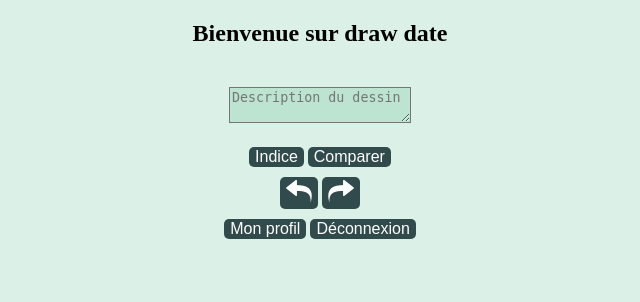
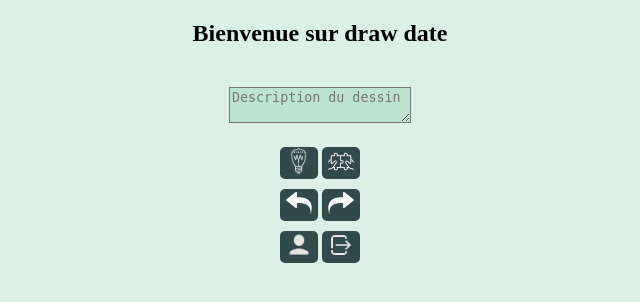
Before and after one commit to remirenard509/draw-date, a PHP site: page /app/src/home.html in a window 1280 px wide. Shown: the top 302 px of the page, without its empty margins (320-960 px from the left). Run offline with PHP 8.4, Linux system fonts and the light colour scheme.

Commit message:
create  icon

```diff
--- a/app/src/draw.html
+++ b/app/src/draw.html
@@ -21,8 +21,8 @@
         </div>
 
         <div class="buttons">
-            <button id="undo" title="Undo"><img src="/app/src/Assets/undo-arrow.png" alt="Undo"></button>
-            <button id="redo" title="Redo"><img src="/app/src/Assets/redo-arrow.png" alt="Redo"></button>
+            <button id="undo" title="Undo"><img src="/app/src/Assets/undo-arrow.png" alt="Undo" height="26px" width="26px"></button>
+            <button id="redo" title="Redo"><img src="/app/src/Assets/redo-arrow.png" alt="Redo" height="26px" width="26px"></button>
             <button id="clear" title="Clear"><img src="/app/src/Assets/clear.png" alt="Clear" height="26px" width="26px"></button>
             <button id="toggleAutoSmooth" title="Smooth"><img src="/app/src/Assets/smoother.png" alt="Smoother" height="26px" width="26px"></button>
             <button id="save" title="Save"><img src="/app/src/Assets/save.png" alt="save" height="26px" width="26px"></button>
@@ -31,7 +31,7 @@
             <textarea id="draw_description" placeholder="draw_description" rows="1" cols="40" maxlength="40" title="Description" spellcheck="false"
             autocomplete="off" autocorrect="off" autocapitalize="off" oninput="this.style.height = ''; this.style.height = this.scrollHeight + 'px'" ></textarea>
             <button id="save_description" title="Save Description"><img src="/app/src/Assets/save.png" alt="save" height="26px" width="26px"></button>
-            <button id="profil" onclick="window.location.href='/app/src/profil.html'">mon profil</button>
+            <button id="profil" onclick="window.location.href='/app/src/profil.html'"><img src="/app/src/Assets/profil.png" alt="profil" height="26px" width="26px"></button>
         </div>
     </div>
     <script src="draw.js"></script>
--- a/app/src/home.html
+++ b/app/src/home.html
@@ -17,16 +17,16 @@
             </div>
             <text id="hint" text=""></text>
             <div>
-                <button id="hintButton">Indice</button>
-                <button id="compareButton">Comparer</button>
+                <button id="hintButton" class="icon"><img src="/app/src/Assets/hint.png" alt="hint" height="26px" width="26px"></button>
+                <button id="compareButton" class="icon"><img src="/app/src/Assets/match.png" alt="match" height="26px" width="26px"></button>
             </div>
             <div>
-                <button id="previousButton"><img src="/app/src/Assets/undo-arrow.png" alt="previous"></button>
-                <button id="nextButton"><img src="/app/src/Assets/redo-arrow.png" alt="next"></button>
+                <button id="previousButton" class="icon"><img src="/app/src/Assets/undo-arrow.png" alt="previous" height="26px" width="26px"></button>
+                <button id="nextButton" class="icon"><img src="/app/src/Assets/redo-arrow.png" alt="next" height="26px" width="26px"></button>
             </div>
             <div>
-                <button id="profilButton" onclick="window.location.href='/app/src/profil.html'">Mon profil</button>
-                <button id="logoutButton">Déconnexion</button>
+                <button id="profilButton"  class="icon" onclick="window.location.href='/app/src/profil.html'"><img src="/app/src/Assets/profil.png" alt="profil" height="26px" width="26px"></button>
+                <button id="logoutButton" class="icon"><img src="/app/src/Assets/logout.png" alt="logout" height="26px" width="26px"></button>
             </div>
         </div>
     </div>
--- a/app/src/style.css
+++ b/app/src/style.css
@@ -49,6 +49,11 @@ button {
     transition: background 0.3s;
     margin-bottom: 10px;
 }
+button .icon {
+    width: 50px;
+    height: 50px;
+    margin-right: 5px;
+}
 
 button:hover {
     background-color: #577e80;
```
Also changed, not shown: app/src/profil.html (+6 -6 lines), app/src/Assets/delete.png (added), app/src/Assets/drawing.png (added), app/src/Assets/edit-password.png (added), app/src/Assets/edit-profil.png (added), app/src/Assets/hint.png (added), app/src/Assets/home.png (added), app/src/Assets/logout.png (added), app/src/Assets/match.png (added), app/src/Assets/profil.png (added).
